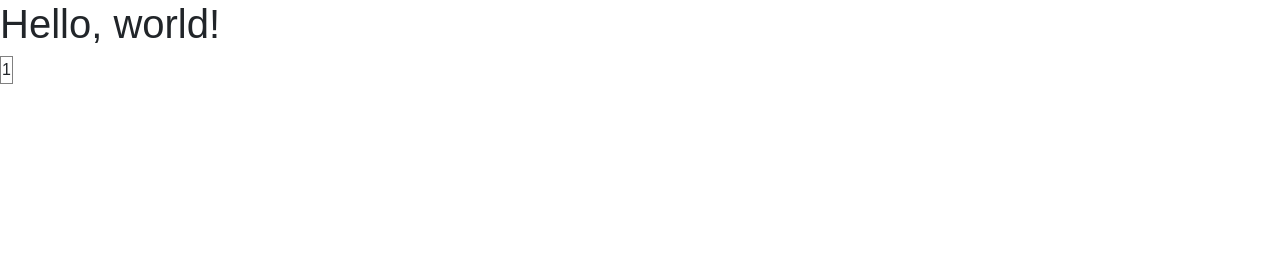
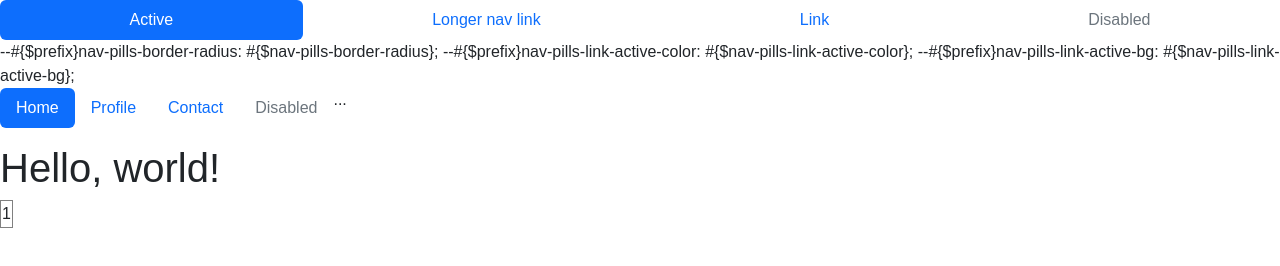
Before and after one commit to SLOWRAINMDML/GitHubTest, a plain HTML site: page index.html in a window 1280 px wide. Drawn offline with nearby package versions, Linux system fonts and the light colour scheme; a web font is replaced by a local one.

Commit message:
nav 추가

```diff
--- a/index.html
+++ b/index.html
@@ -34,6 +34,40 @@
       *{font-family: 'Dongle', sans-serif;}
     </style>
   </head>
+  </html>
+  <nav class="nav nav-pills flex-column flex-sm-row">
+    <a class="flex-sm-fill text-sm-center nav-link active" aria-current="page" href="#">Active</a>
+    <a class="flex-sm-fill text-sm-center nav-link" href="#">Longer nav link</a>
+    <a class="flex-sm-fill text-sm-center nav-link" href="#">Link</a>
+    <a class="flex-sm-fill text-sm-center nav-link disabled">Disabled</a>
+
+    --#{$prefix}nav-pills-border-radius: #{$nav-pills-border-radius};
+    --#{$prefix}nav-pills-link-active-color: #{$nav-pills-link-active-color};
+    --#{$prefix}nav-pills-link-active-bg: #{$nav-pills-link-active-bg};
+
+    <ul class="nav nav-pills mb-3" id="pills-tab" role="tablist">
+      <li class="nav-item" role="presentation">
+        <button class="nav-link active" id="pills-home-tab" data-bs-toggle="pill" data-bs-target="#pills-home" type="button" role="tab" aria-controls="pills-home" aria-selected="true">Home</button>
+      </li>
+      <li class="nav-item" role="presentation">
+        <button class="nav-link" id="pills-profile-tab" data-bs-toggle="pill" data-bs-target="#pills-profile" type="button" role="tab" aria-controls="pills-profile" aria-selected="false">Profile</button>
+      </li>
+      <li class="nav-item" role="presentation">
+        <button class="nav-link" id="pills-contact-tab" data-bs-toggle="pill" data-bs-target="#pills-contact" type="button" role="tab" aria-controls="pills-contact" aria-selected="false">Contact</button>
+      </li>
+      <li class="nav-item" role="presentation">
+        <button class="nav-link" id="pills-disabled-tab" data-bs-toggle="pill" data-bs-target="#pills-disabled" type="button" role="tab" aria-controls="pills-disabled" aria-selected="false" disabled>Disabled</button>
+      </li>
+    </ul>
+    <div class="tab-content" id="pills-tabContent">
+      <div class="tab-pane fade show active" id="pills-home" role="tabpanel" aria-labelledby="pills-home-tab" tabindex="0">...</div>
+      <div class="tab-pane fade" id="pills-profile" role="tabpanel" aria-labelledby="pills-profile-tab" tabindex="0">...</div>
+      <div class="tab-pane fade" id="pills-contact" role="tabpanel" aria-labelledby="pills-contact-tab" tabindex="0">...</div>
+      <div class="tab-pane fade" id="pills-disabled" role="tabpanel" aria-labelledby="pills-disabled-tab" tabindex="0">...</div>
+    </div>
+
+  </nav>
+
   <body>
     <h1>Hello, world!</h1>
     <script src="https://cdn.jsdelivr.net/npm/bootstrap@5.2.3/dist/js/bootstrap.bundle.min.js" integrity="sha384-kenU1KFdBIe4zVF0s0G1M5b4hcpxyD9F7jL+jjXkk+Q2h455rYXK/7HAuoJl+0I4" crossorigin="anonymous"></script>
```
